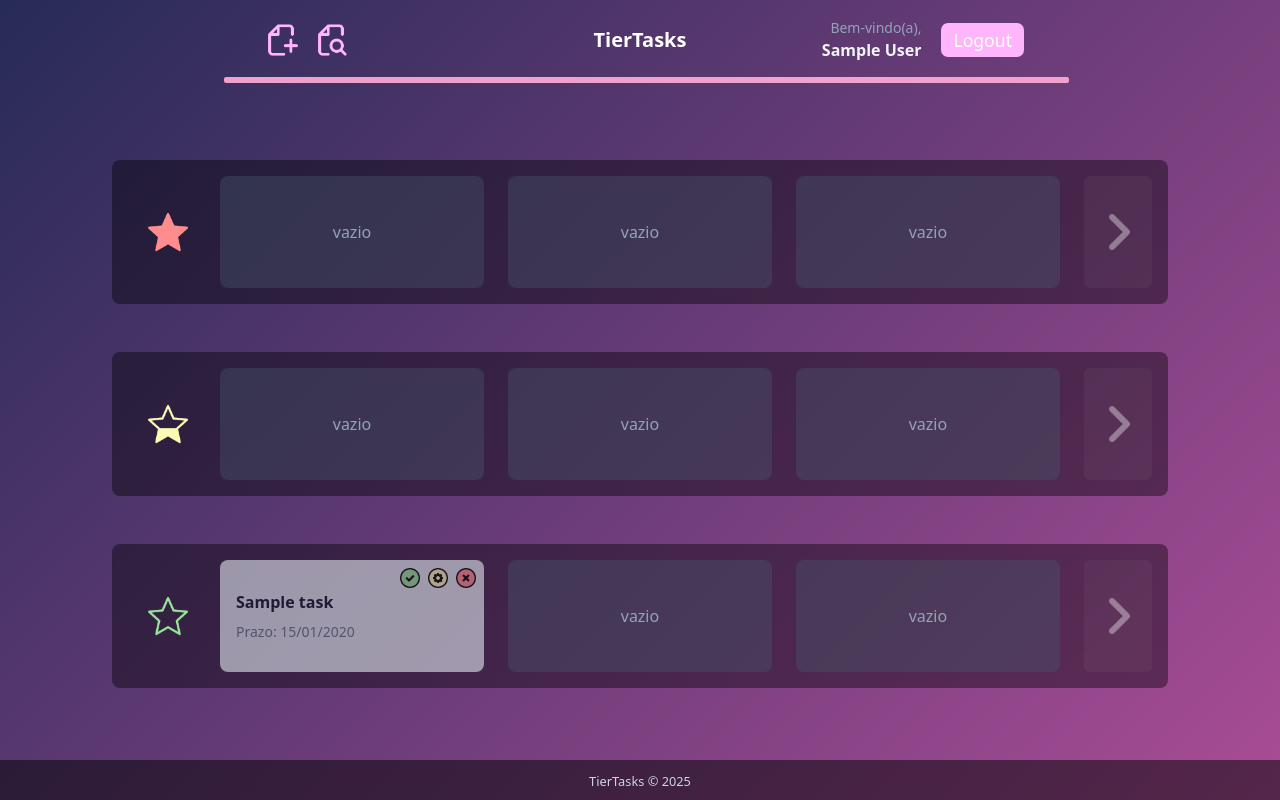
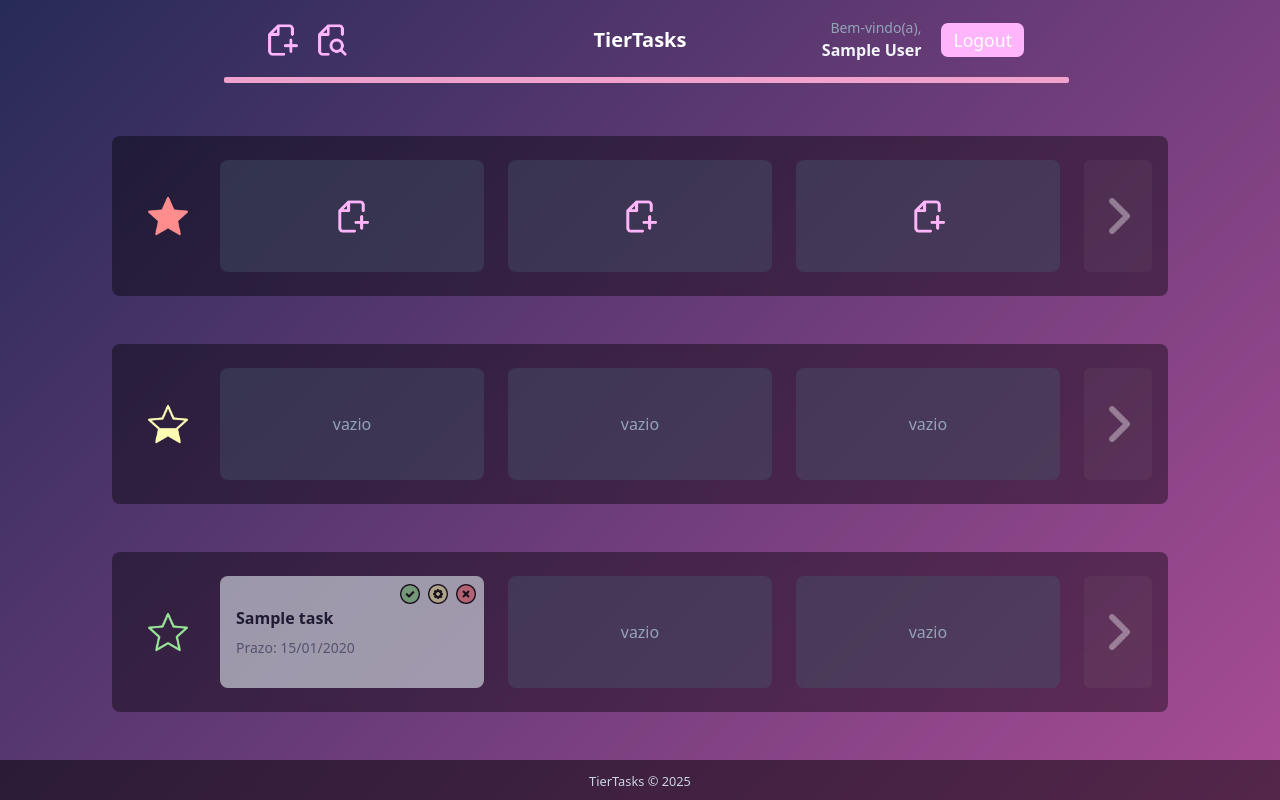
Before and after one commit to Clenilton-Filho/django-TierTasks, a Django app: page / in a window 1280 px wide. Run offline with Django 5.2, Linux system fonts and the light colour scheme; a user stored in the database is signed in; tables that the repository leaves empty hold one stand-in row (values such as "Sample post"); some libraries are stand-ins or nearby versions.

Commit message:
feat: clicar em um slot vazio abre o modal de criação de tarefas

```diff
--- a/static/js/main.js
+++ b/static/js/main.js
@@ -12,7 +12,7 @@
       });
     });
 
-    // Confirmação de exclusão para forms com .confirm-delete
+    // Confirmação de exclusão para forms com .confirm-delete (botão de excluir tarefa)
     document.querySelectorAll('form.confirm-delete').forEach(function(f){
       if (f.dataset.tierConfirmInit) return;
       f.dataset.tierConfirmInit = '1';
--- a/static/js/modals.js
+++ b/static/js/modals.js
@@ -24,7 +24,20 @@
     document.querySelectorAll('[data-open-modal]').forEach(function(btn){
       if(btn.dataset.tierOpenInit) return;
       btn.dataset.tierOpenInit = '1';
-      btn.addEventListener('click', function(){
+      btn.addEventListener('click', function(e){
+        // Botões/forms que possam existir dentro do elemento que abre um modal
+        var interactiveEl = e.target.closest('button,form');
+        if(interactiveEl){
+
+            // Se o botão/form também abre um modal, permite (ex: botão de modificar)
+            var interactiveNearestOpener = interactiveEl.closest('[data-open-modal]');
+            var interactiveIsOpener = interactiveEl.hasAttribute('data-open-modal') || (interactiveNearestOpener && interactiveNearestOpener !== btn);
+
+            // Se o botão/form não abre um modal, ignorar para não abrir o modal em sequência (ex: botão de excluir)
+            if(interactiveNearestOpener === btn && !interactiveIsOpener){
+              return;
+            }
+          }
         var sel = btn.getAttribute('data-open-modal');
         if(!sel) return;
         openModal(sel, btn);
--- a/task_list/templates/task_list/home.html
+++ b/task_list/templates/task_list/home.html
@@ -18,30 +18,30 @@
            <div class="flex items-center bg-black/40 p-4 rounded-lg backdrop-blur-sm">
             <!-- ícone do grupo -->
             <div class="w-20 flex justify-center">
-              <img src="/static/images/estrela_vermelha.png" style="width: 50%; height: 50%;">
+              <img src="/static/images/estrela_vermelha.png" class="w-[50%] h-[50%]">
             </div>
 
             <!-- 3 slots fixos -->
             <div class="flex-1 overflow-hidden">
               <div class="group-carousel relative overflow-hidden">
-                <div class="carousel-track flex transition-transform duration-300" data-visible="0" data-total="{{ high_tasks|length }}">
+                <div class="carousel-track flex transition-transform duration-300 py-2" data-visible="0" data-total="{{ high_tasks|length }}">
                   {% for task in high_tasks %}
                   <div class="carousel-item flex-shrink-0 w-1/3 px-3">
-                    <div data-open-modal="#taskModal-{{ task.id }}" role="button" title="Abrir detalhes" class="filter hover:saturate-200 bg-slate-200 text-slate-900 p-4 rounded-lg relative h-28 {% if task.completed %}opacity-60{% endif %}">
+                    <div data-open-modal="#taskModal-{{ task.id }}" role="button" title="Abrir detalhes" class="transition-transform duration-150 hover:scale-105 bg-slate-200 text-slate-900 p-4 rounded-lg relative h-28 {% if task.completed %}opacity-60{% endif %}">
                       <!-- Botões no canto superior direito -->
                       <div class="absolute top-2 right-2 flex gap-2">
                         <form class="flex justify-center items-center" method="post" action="{% url 'task_list:toggle_complete' task.id %}">
                           {% csrf_token %}
-                          <button class="filter hover:saturate-200 transform hover:scale-110 transition-transform duration-150" title="Marcar/Desmarcar">
+                          <button class="filter hover:saturate-200 transform hover:scale-125 transition-transform duration-150" title="Marcar/Desmarcar">
                              <img src="/static/images/tarefa_completada.png" class="task-btn h-5 w-5">
                           </button>
                         </form>
-                        <button class="filter hover:saturate-200 transform hover:scale-110 transition-transform duration-150" type="button" data-open-modal="#taskModal-{{ task.id }}" title="Abrir detalhes">
+                        <button class="filter hover:saturate-200 transform hover:scale-125 transition-transform duration-150" type="button" data-open-modal="#taskModal-{{ task.id }}" title="Abrir detalhes">
                             <img src="/static/images/configurar_tarefa.png" class="task-btn h-5 w-5">
                         </button>
-                        <form class="flex justify-center items-center" method="post" action="{% url 'task_list:delete_task' task.id %}" class="m-0 confirm-delete">
+                        <form class="flex justify-center items-center m-0 confirm-delete" method="post" action="{% url 'task_list:delete_task' task.id %}">
                           {% csrf_token %}
-                          <button class="filter hover:saturate-200 transform hover:scale-110 transition-transform duration-150"  title="Excluir">
+                          <button class="filter hover:saturate-200 transform hover:scale-125 transition-transform duration-150"  title="Excluir">
                               <img src="/static/images/apagar_tarefa.png" class="task-btn h-5 w-5">
                           </button>
                         </form>
@@ -57,7 +57,9 @@
                   <!-- Criando slots vazios usando a quantidade recebida da view -->
                   {% for _ in empty_slots_high %}
                     <div class="carousel-item flex-shrink-0 w-1/3 px-3">
-                      <div class="bg-slate-600/40 rounded-lg h-28 flex items-center justify-center text-slate-400">vazio</div>
+                      <div data-open-modal="#addTaskModal" role="button" class="bg-slate-600/40 hover:bg-pink-600/20 rounded-lg h-28 flex items-center justify-center text-slate-400">
+                          <img src="/static/images/criar_tarefa.png" class="w-[35px] h-[35px]">
+                      </div>
                     </div>
                   {% endfor %}
                 </div>
@@ -77,27 +79,27 @@
     <section class="priority-tier">
        <div class="flex items-center bg-black/40 p-4 rounded-lg backdrop-blur-sm">
         <div class="w-20 flex justify-center">
-          <img src="/static/images/estrela_amarela.png" style="width: 50%; height: 50%;">
+          <img src="/static/images/estrela_amarela.png" class="w-[50%] h-[50%]">
         </div>
         <div class="flex-1 overflow-hidden">
           <div class="group-carousel relative overflow-hidden">
-            <div class="carousel-track flex transition-transform duration-300" data-visible="0" data-total="{{ medium_tasks|length }}">
+            <div class="carousel-track flex transition-transform duration-300 py-2" data-visible="0" data-total="{{ medium_tasks|length }}">
               {% for task in medium_tasks %}
-              <div data-open-modal="#taskModal-{{ task.id }}" role="button" title="Abrir detalhes" class="filter hover:saturate-200 carousel-item flex-shrink-0 w-1/3 px-3">
-                <div class="bg-slate-200 text-slate-900 p-4 rounded-lg relative h-28 {% if task.completed %}opacity-60{% endif %}">
+              <div class="filter carousel-item flex-shrink-0 w-1/3 px-3">
+                <div data-open-modal="#taskModal-{{ task.id }}" role="button" title="Abrir detalhes" class="transition-transform duration-150 hover:scale-105 bg-slate-200 text-slate-900 p-4 rounded-lg relative h-28 {% if task.completed %}opacity-60{% endif %}">
                   <div class="absolute top-2 right-2 flex gap-2">
                     <form class="flex justify-center items-center" method="post" action="{% url 'task_list:toggle_complete' task.id %}">
                       {% csrf_token %}
-                      <button class="filter hover:saturate-200 transform hover:scale-110 transition-transform duration-150" title="Marcar/Desmarcar">
+                      <button class="filter hover:saturate-200 transform hover:scale-125 transition-transform duration-150" title="Marcar/Desmarcar">
                          <img src="/static/images/tarefa_completada.png" class="task-btn h-5 w-5">
                       </button>
                     </form>
-                    <button class="filter hover:saturate-200 transform hover:scale-110 transition-transform duration-150" type="button" data-open-modal="#taskModal-{{ task.id }}" title="Abrir detalhes">
+                    <button class="filter hover:saturate-200 transform hover:scale-125 transition-transform duration-150" type="button" data-open-modal="#taskModal-{{ task.id }}" title="Abrir detalhes">
                         <img src="/static/images/configurar_tarefa.png" class="task-btn h-5 w-5">
                     </button>
-                    <form class="flex justify-center items-center" method="post" action="{% url 'task_list:delete_task' task.id %}" class="m-0 confirm-delete">
+                    <form class="flex justify-center items-center m-0 confirm-delete" method="post" action="{% url 'task_list:delete_task' task.id %}">
                       {% csrf_token %}
-                      <button class="filter hover:saturate-200 transform hover:scale-110 transition-transform duration-150"  title="Excluir">
+                      <button class="filter hover:saturate-200 transform hover:scale-125 transition-transform duration-150"  title="Excluir">
                           <img src="/static/images/apagar_tarefa.png" class="task-btn h-5 w-5">
                       </button>
                     </form>
@@ -129,27 +131,27 @@
     <section class="priority-tier">
        <div class="flex items-center bg-black/40 p-4 rounded-lg backdrop-blur-sm">
         <div class="w-20 flex justify-center">
-          <img src="/static/images/estrela_verde.png" style="width: 50%; height: 50%;">
+          <img src="/static/images/estrela_verde.png" class="w-[50%] h-[50%]">
         </div>
         <div class="flex-1 overflow-hidden">
           <div class="group-carousel relative overflow-hidden">
-            <div class="carousel-track flex transition-transform duration-300" data-visible="0" data-total="{{ low_tasks|length }}">
+            <div class="carousel-track flex transition-transform duration-300 py-2" data-visible="0" data-total="{{ low_tasks|length }}">
               {% for task in low_tasks %}
-              <div data-open-modal="#taskModal-{{ task.id }}" role="button" title="Abrir detalhes" class="filter hover:saturate-200 carousel-item flex-shrink-0 w-1/3 px-3">
-                <div class="bg-slate-200 text-slate-900 p-4 rounded-lg relative h-28 {% if task.completed %}opacity-60{% endif %}">
+              <div class="filter carousel-item flex-shrink-0 w-1/3 px-3">
+                <div data-open-modal="#taskModal-{{ task.id }}" role="button" title="Abrir detalhes" class="transition-transform duration-150 hover:scale-105 bg-slate-200 text-slate-900 p-4 rounded-lg relative h-28 {% if task.completed %}opacity-60{% endif %}">
                   <div class="absolute top-2 right-2 flex gap-2">
                     <form class="flex justify-center items-center" method="post" action="{% url 'task_list:toggle_complete' task.id %}">
                       {% csrf_token %}
-                      <button class="filter hover:saturate-200 transform hover:scale-110 transition-transform duration-150" title="Marcar/Desmarcar">
+                      <button class="filter hover:saturate-200 transform hover:scale-125 transition-transform duration-150" title="Marcar/Desmarcar">
                          <img src="/static/images/tarefa_completada.png" class="task-btn h-5 w-5">
                       </button>
                     </form>
-                    <button class="filter hover:saturate-200 transform hover:scale-110 transition-transform duration-150" type="button" data-open-modal="#taskModal-{{ task.id }}" title="Abrir detalhes">
+                    <button class="filter hover:saturate-200 transform hover:scale-125 transition-transform duration-150" type="button" data-open-modal="#taskModal-{{ task.id }}" title="Abrir detalhes">
                         <img src="/static/images/configurar_tarefa.png" class="task-btn h-5 w-5">
                     </button>
-                    <form class="flex justify-center items-center" method="post" action="{% url 'task_list:delete_task' task.id %}" class="m-0 confirm-delete">
+                    <form class="flex justify-center items-center m-0 confirm-delete" method="post" action="{% url 'task_list:delete_task' task.id %}">
                       {% csrf_token %}
-                      <button class="filter hover:saturate-200 transform hover:scale-110 transition-transform duration-150"  title="Excluir">
+                      <button class="filter hover:saturate-200 transform hover:scale-125 transition-transform duration-150"  title="Excluir">
                           <img src="/static/images/apagar_tarefa.png" class="task-btn h-5 w-5">
                       </button>
                     </form>
```
